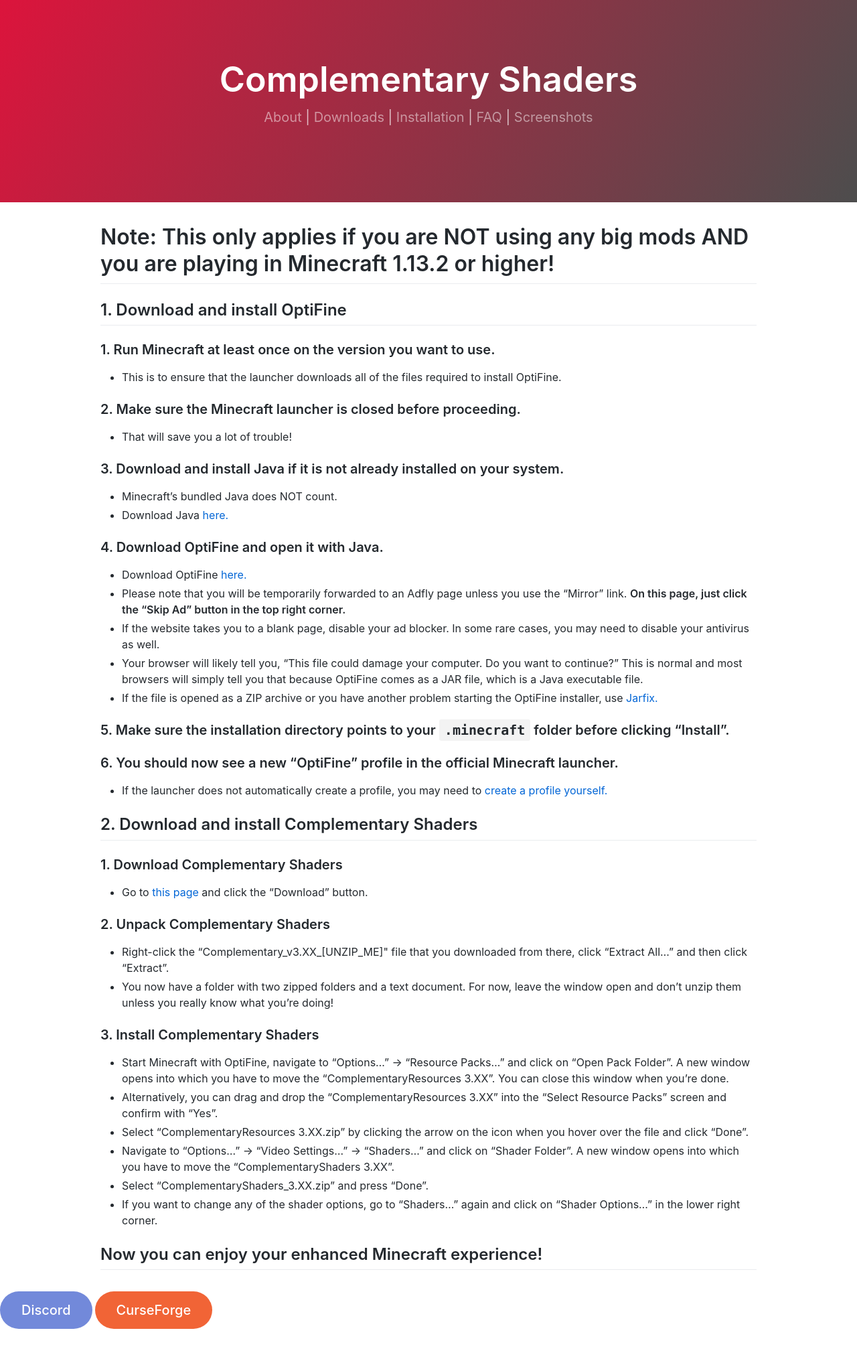
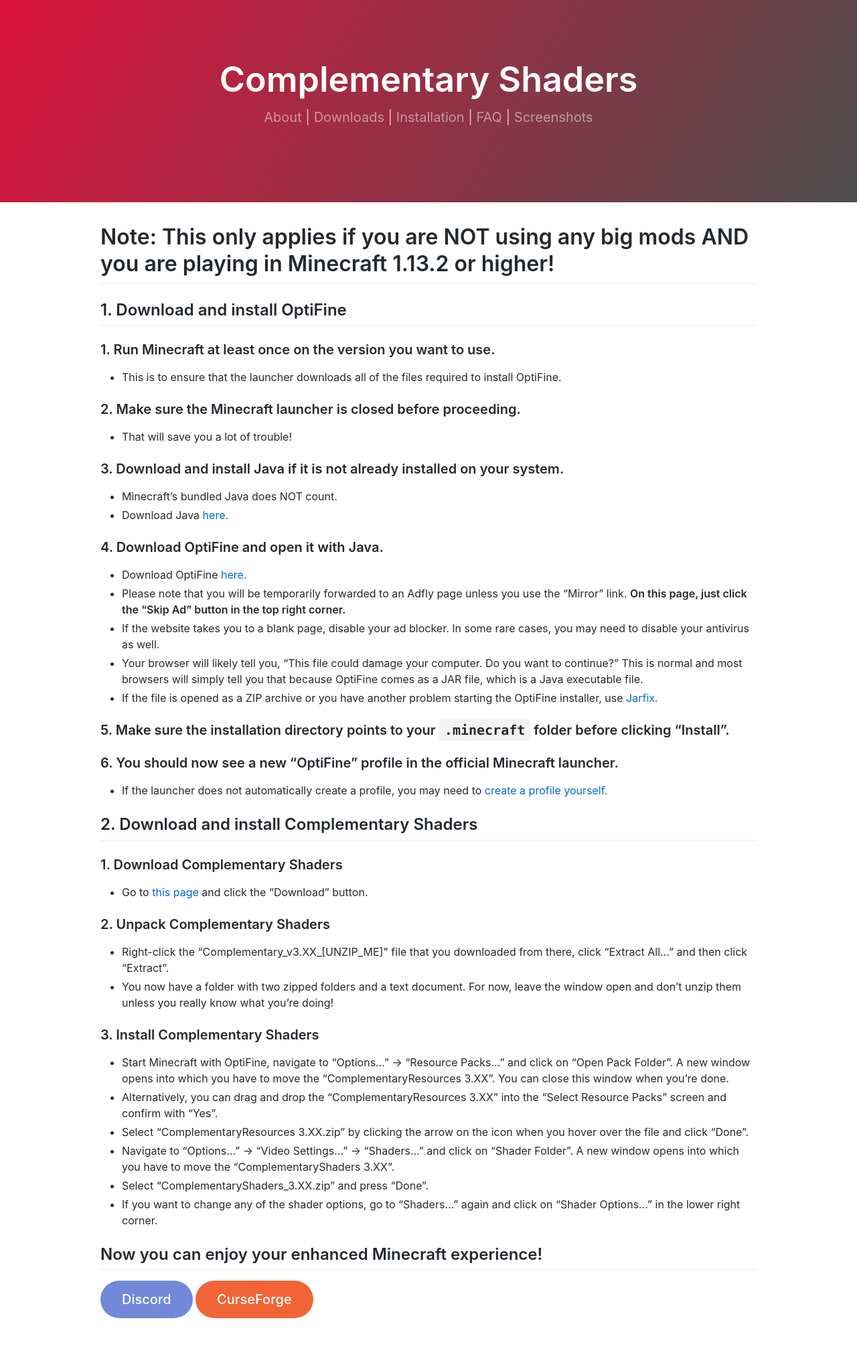
Before and after one commit to Levelowel/levelowel.github.io, a Jekyll site: the page built from installation.md, in a window 1280 px wide. Shown: the whole page at 67% size. Built offline with Jekyll 4.4.1, drawn with Linux system fonts in a browser that asks for light colours; our own code applies the rules of GitHub Pages for plain Markdown files; comment, search, counter and statistics services are not loaded; after the commit the page ends 2000 px from its top, so only the background shows below that.

Commit message:
Update default.html

```diff
--- a/_layouts/default.html
+++ b/_layouts/default.html
@@ -20,6 +20,8 @@
 
       {{ content }}
 
+      <a class="discord" href="https://discord.gg/A6faFYt" target="_blank" rel="noopener noreferrer" style="text-decoration:none,margin:auto">Discord</a>
+    <a class="curseforge" href="https://www.curseforge.com/minecraft/customization/complementary-shaders" target="_blank" rel="noopener noreferrer" style="text-decoration:none,margin:auto">CurseForge</a>
       {% if site.github.private != true and site.github.license %}
       <div class="footer border-top border-gray-light mt-5 pt-3 text-right text-gray">
         This site is open source. {% github_edit_link "Improve this page" %}.
@@ -39,12 +41,4 @@
     </script>
     {% endif %}
   </body>
-  <footer>
-    <a class="discord" href="https://discord.gg/A6faFYt" target="_blank" rel="noopener noreferrer" style="text-decoration:none,margin:auto">Discord</a>
-    <a class="curseforge" href="https://www.curseforge.com/minecraft/customization/complementary-shaders" target="_blank" rel="noopener noreferrer" style="text-decoration:none,margin:auto">CurseForge</a>
-  </footer>
-  <footer>
-    <br>
-    <br>
-  </footer>
 </html>
```
